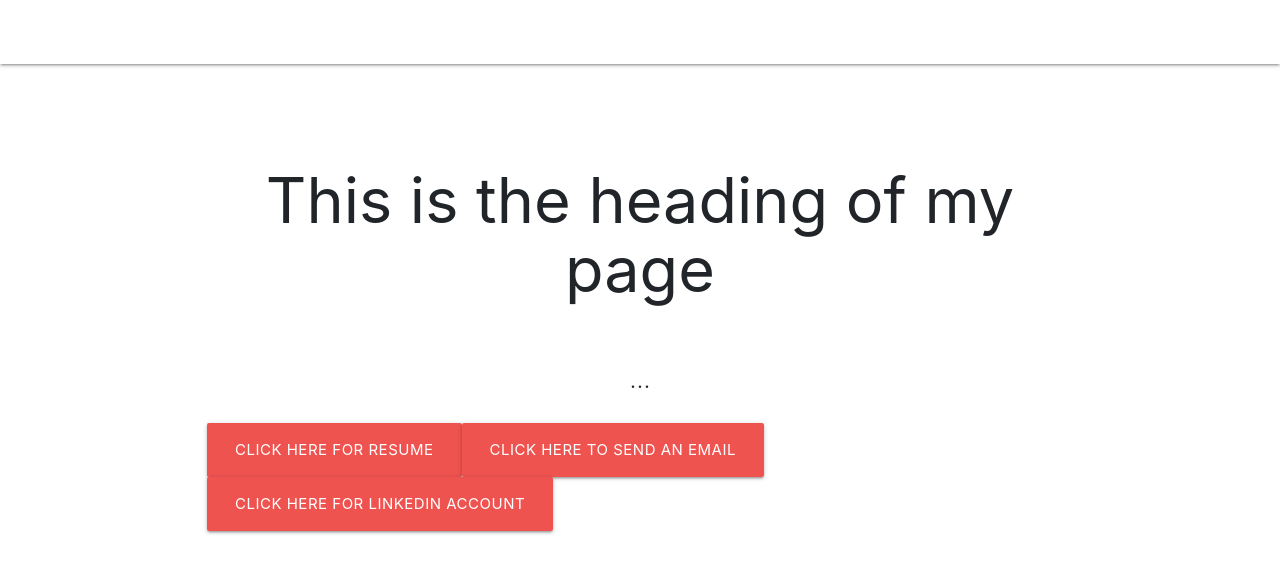
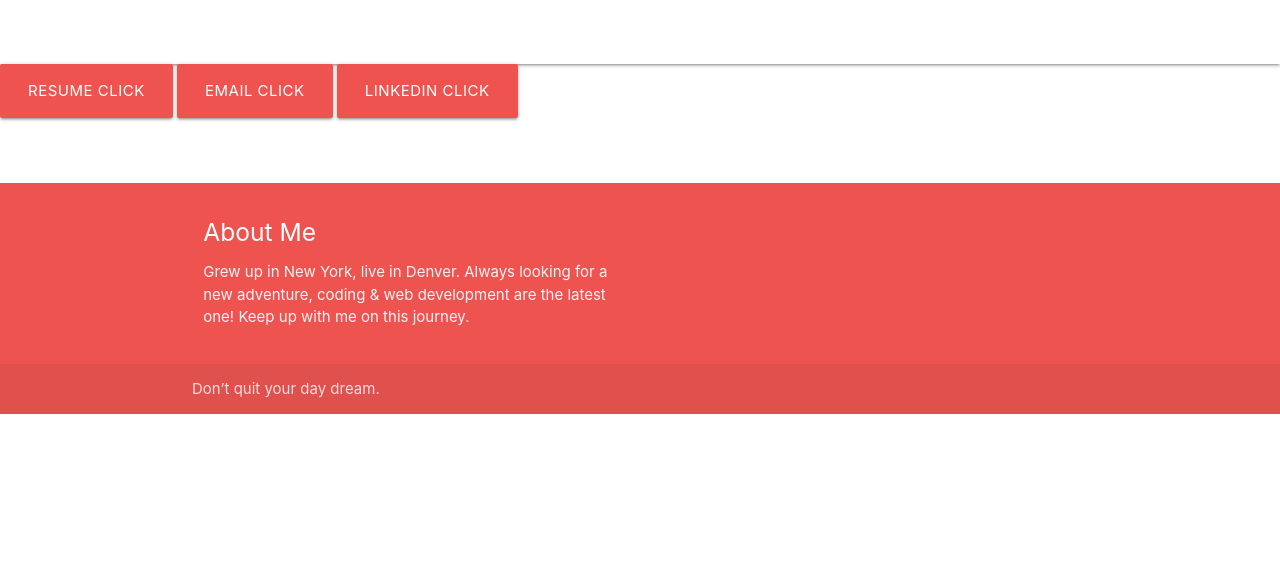
Before and after one commit to whitneybroadfoot/Materialize_Portfolio, a plain HTML site: page index.html in a window 1280 px wide. Drawn offline with nearby package versions, Linux system fonts and the light colour scheme.

Commit message:
changing to one page format

```diff
--- a/index.html
+++ b/index.html
@@ -2,41 +2,66 @@
 <html lang="en">
 
 <head>
+  <meta http-equiv="Content-Type" content="text/html; charset=UTF-8" />
+  <meta name="viewport" content="width=device-width, initial-scale=1" />
   <title>Whitney Broadfoot Portfolio</title>
-    <meta charset="utf-8">
-    <meta name="viewport" content="width=device-width, initial-scale=1, shrink-to-fit=no">
-    <link rel="stylesheet" href="https://stackpath.bootstrapcdn.com/bootstrap/4.3.1/css/bootstrap.min.css"
-        integrity="sha384-ggOyR0iXCbMQv3Xipma34MD+dH/1fQ784/j6cY/iJTQUOhcWr7x9JvoRxT2MZw1T" crossorigin="anonymous">
-    <link rel="stylesheet" type="text/css" href="theme.css">
+
+  <!-- CSS  -->
   <link href="https://fonts.googleapis.com/icon?family=Material+Icons" rel="stylesheet">
-    <link href="css/materialize.css" type="text/css" rel="stylesheet" media="screen,projection">
+  <link href="https://fonts.googleapis.com/css?family=Quicksand|Righteous&display=swap" rel="stylesheet">
+  <link href="styling/materialize.css" type="text/css" rel="stylesheet" media="screen,projection" />
+  <link href="styling/theme.css" type="text/css" rel="stylesheet" media="screen,projection" />
 </head>
 
 <body>
+  <!--banner at top of page, leaving link for future pages-->
   <nav class="white" role="navigation">
     <div class="nav-wrapper container">
       <a id="logo-container" href="#" class="brand-logo">Whitney Broadfoot</a>
     </div>
   </nav>
-    <div id="index-banner" class="parallax-container">
-        <div class="section no-pad-bot">
-            <div class="container">
-                <br>
-                <br>
-                <div class="row center">
-                    <h1 class="header col s12">This is the heading of my page</h1>
-                </div>
-                <div class="row center">
-                    <h5 class="subheader col s12 m8 18 x18 light">...</h5>
-                </div>
-                <div class="row" id="resume">
-                    <a href="assets\Resume_Broadfoot2020.pdf" id="download-button"
-                        class="btn-large waves-effect waves-light red lighten-1" target="_blank">Click here for resume</a>
-                    <a href="mailto:whitneybroadfoot@gmail.com?Subject=Hello%20again" target="_top" id="download-button"
-                        class="btn-large waves-effect waves-light red lighten-1">Click here to send an email</a>
-                    <a href="https://www.linkedin.com/in/whitneybroadfoot/" target="_blank" id="download-button"
-                        class="btn-large waves-effect waves-light red lighten-1">Click here for LinkedIn account</a>
 
 
+  <!--section for links with email, linkedin, resume-->
+  <div class="row" id="resume">
+    <a href="Portfolio_Whitney_Broadfoot\assets\Resume_Broadfoot2020.pdf" id="download-button"
+      class="btn-large waves-effect waves-light red lighten-1" target="_blank">Resume Click</a>
+    <a href="mailto:whitneybroadfoot@gmail.com?Subject=Hello%20again" target="_top" id="download-button"
+      class="btn-large waves-effect waves-light red lighten-1">Email Click</a>
+    <a href="https://www.linkedin.com/in/wbroadfoot" target="_blank" id="download-button"
+      class="btn-large waves-effect waves-light red lighten-1">LinkedIn Click</a>
+  </div>
+  <br><br>
+
+
+
+
+  <!-- Footer -->
+  <footer class="page-footer red lighten-1">
+    <div class="container">
+      <div class="row">
+        <div class="col l6 s12">
+          <h5 class="white-text">About Me</h5>
+          <p class="grey-text text-lighten-4">Grew up in New York, live in Denver. Always looking
+            for a new adventure, coding & web development are the latest one! Keep up
+            with me on this journey.
+          </p>
+        </div>
+      </div>
+    </div>
+    <div class="footer-copyright">
+      <div class="container">
+        Don’t quit your day dream.
+      </div>
+    </div>
+  </footer>
+
+
+  <!--  Scripts-->
+  <script src="https://code.jquery.com/jquery-2.1.1.min.js"></script>
+  <script src="js/materialize.js"></script>
+  <script src="js/init.js"></script>
+
 </body>
+
 </html>
--- a/theme.css
+++ /dev/null
@@ -1,10 +0,0 @@
-.name {
-    background-color: aqua;
-    padding-top: 2%;
-    padding-bottom: 2%;
-    padding-left: 2%;
-}
-
-.alert {
-    background-color: aqua;
-}
```
Also changed, not shown: portfolio.html (deleted, +0 -94 lines), js/materialize.js (added), styling/materialize.css (added), styling/theme.css (added). Lines whose indentation alone changed are shown as unchanged.
